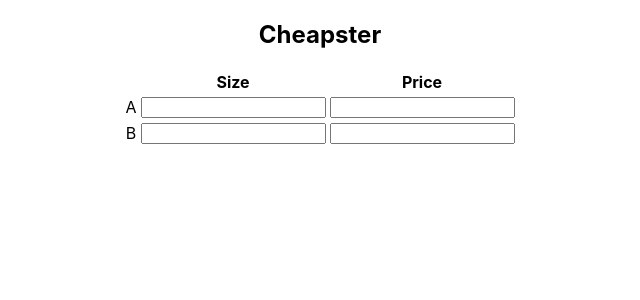
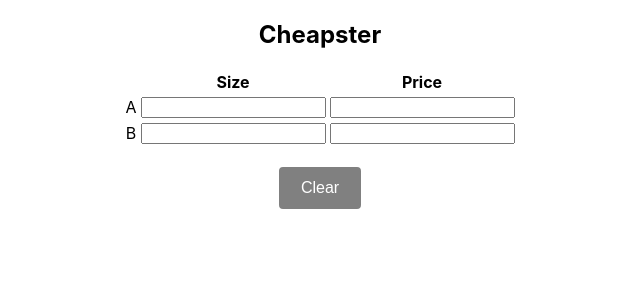
Before and after one commit to nutnarinn/cheapster, a React (Create React App) app: page / in a window 1280 px wide. Shown: the top 300 px of the page, without its empty margins (320-960 px from the left). Built offline with nearby package versions, Linux system fonts and the light colour scheme.

Commit message:
clear button

```diff
--- a/src/App.css
+++ b/src/App.css
@@ -36,10 +36,3 @@
     transform: rotate(360deg);
   }
 }
-
-/* ---------------------------- */
-.product-compare-container{
-  display: flex;
-  flex-direction: column;
-  align-items: center;
-}
--- /dev/null
+++ b/src/ProductCompare.css
@@ -0,0 +1,26 @@
+.product-compare-container{
+    display: flex;
+    flex-direction: column;
+    align-items: center;
+}
+
+.button-container {
+    margin-top: 20px;
+}
+
+.clear-button {
+    background-color: grey;
+    color: white;
+    border: 2px solid grey;
+    border-radius: 4px;
+    padding: 10px 20px;
+    font-size: 16px;
+    cursor: pointer;
+    transition: background-color 0.2s ease-in-out, color 0.2s ease-in-out, border-color 0.2s ease-in-out;
+}
+
+.clear-button:hover {
+    background-color: transparent;
+    border-color: grey;
+    color: grey;
+}
--- a/src/ProductCompare.js
+++ b/src/ProductCompare.js
@@ -1,5 +1,6 @@
 import logo from './logo.svg';
 import './App.css';
+import './ProductCompare.css';
 import React, { useState } from 'react';
 
 function ProductCompare(props) {
@@ -26,6 +27,13 @@
     }
   }
 
+  const handleClear = () => {
+    setProduct1Price('');
+    setProduct1Size('');
+    setProduct2Price('');
+    setProduct2Size('');
+  };
+
   return (
     <div className="product-compare-container">
       <h2>Cheapster</h2>
@@ -50,6 +58,9 @@
           </tr>
         </tbody>
       </table>
+      <div className="button-container">
+        <button className="clear-button" onClick={handleClear}>Clear</button>
+      </div>
       {bothProductsComplete && <p>{resultMessage}</p>}
     </div>
   );
```
